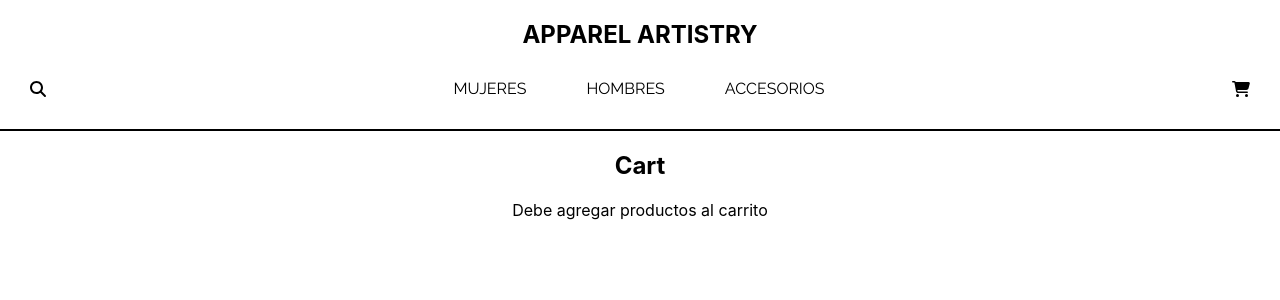
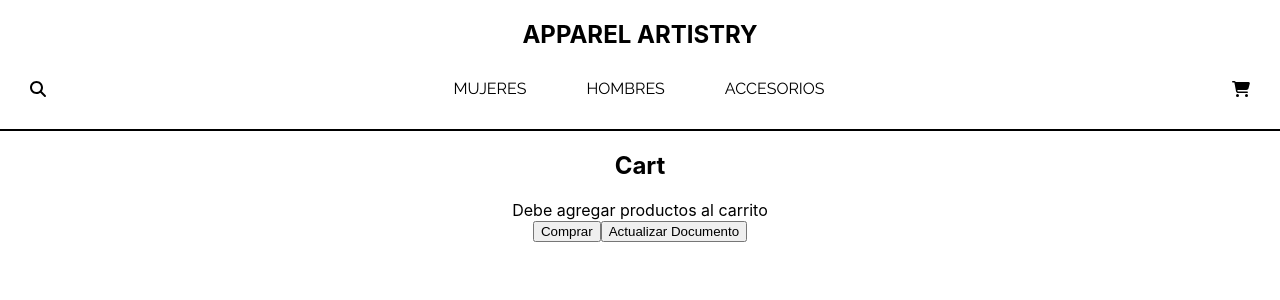
Before and after one commit to ninirz/Tienda-React, a React (Create React App) app: page /cart in a window 1280 px wide. Shown: the top 300 px of the page. Built offline with nearby package versions, Linux system fonts and the light colour scheme.

Commit message:
Agregada bd

```diff
--- a/src/Pages/Cart/Cart.jsx
+++ b/src/Pages/Cart/Cart.jsx
@@ -1,5 +1,6 @@
 import React, {useContext} from "react";
 import { CarritoContext } from "../../Context/CarritoContext";
+import { getFirestore, collection, doc,addDoc, updateDoc, writeBatch } from 'firebase/firestore'
 
 const buttonStyle = {
     backgroundColor: "rebeccapurple",
@@ -17,6 +18,25 @@ const Cart = () => {
     //Desestructuramos el objeto
     const {productosCarrito, eliminarProducto} = useContext(CarritoContext)
     //productoCarrito tendra el valor del contexto de CarritoContext
+
+    const db = getFirestore()
+    const ordersCollection = collection(db,"orders")
+
+    const crearOrden = () => {
+        const orderData = {
+            buyer: {
+                name:"Juan",
+                phone: "9511868655",
+                email:"biniza@gmail.com"
+            },
+            items:[...productosCarrito],
+            total: 2000
+        }
+        const orderCollection = collection (db, "orders")
+
+        addDoc(orderCollection, orderData).then(({id}) => console.log(id))
+    }
+
 
     return (
         <div>
@@ -40,6 +60,8 @@ const Cart = () => {
                     <span>Debe agregar productos al carrito</span>
                 </div>
             }
+            <button on onClick={crearOrden}>Comprar</button>
+            <button>Actualizar Documento</button>
         </div>
     );
 }
```
